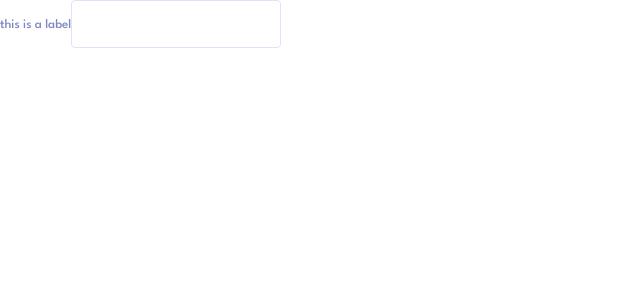
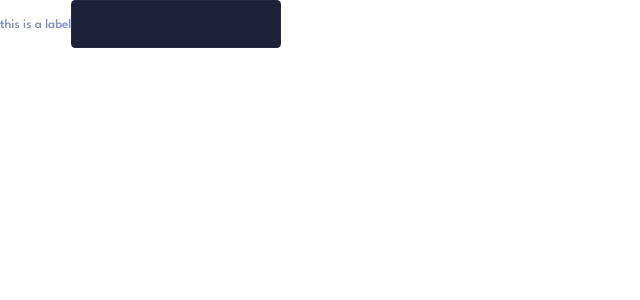
Before and after one commit to alisbai/invoice-app, a React (Create React App) app: page / in a window 1280 px wide. Shown: the top 300 px of the page, without its empty margins (0-640 px from the left). Built offline with nearby package versions, Linux system fonts and the light colour scheme.

Commit message:
added dark mode for textfields

```diff
--- a/src/components/inputs/Label.jsx
+++ b/src/components/inputs/Label.jsx
@@ -1,8 +1,11 @@
 import "../../styles/fonts.scss";
 import "../../styles/components/inputs/label.scss";
 
-export default function Label({content= ""}) {
+export default function Label({content= "", isBrightMode = true}) {
     return (
-        <label className="label body-font-1">{content}</label>
+        <label
+        className={`body-font-1 ${isBrightMode ? "label-bright-mode": "label-dark-mode"}`}
+        >{content}
+        </label>
     )
 }
--- a/src/components/inputs/TextField.jsx
+++ b/src/components/inputs/TextField.jsx
@@ -1,9 +1,9 @@
 import "../../styles/components/inputs/textField.scss";
 import "../../styles/fonts.scss";
 
-export default function TextField({required = true}) {
+export default function TextField({required = true, isBrightMode= false}) {
 
     return (
-            <input className="heading-font-s1 text-field" type="text" required={required} />
+            <input className={`heading-font-s1 text-field ${isBrightMode? "text-field-bright-mode": "text-field-dark-mode"}`} type="text" required={required} />
     )
 }
--- a/src/styles/components/inputs/label.scss
+++ b/src/styles/components/inputs/label.scss
@@ -1,5 +1,9 @@
 @import "../../variables.scss";
 
-.label {
+.label-bright-mode {
     color: $blueishGray;
 }
+
+.label-dark-mode {
+    color: $lightBlueishGray;
+}
--- a/src/styles/components/inputs/textField.scss
+++ b/src/styles/components/inputs/textField.scss
@@ -1,14 +1,28 @@
 @import "../../variables.scss";
 
 .text-field {
-    border: 1px solid $lightBlueishGray;
     border-radius: 4px;
     height: 48px;
     padding: 0 20px;
     box-sizing: border-box;
 }
 
-.text-field:focus {
+.text-field-bright-mode {
+    border: 1px solid $lightBlueishGray;
+}
+
+.text-field-bright-mode:focus {
     outline: none;
     border-color: $lightIndigo;
 }
+
+.text-field-dark-mode {
+    background-color: $darkBlueMarin;
+    border: 1px solid $blueMarin;
+    color: white;
+    caret-color: $brightIndigo;
+}
+
+.text-field-dark-mode:focus {
+    outline: none;
+}
```
